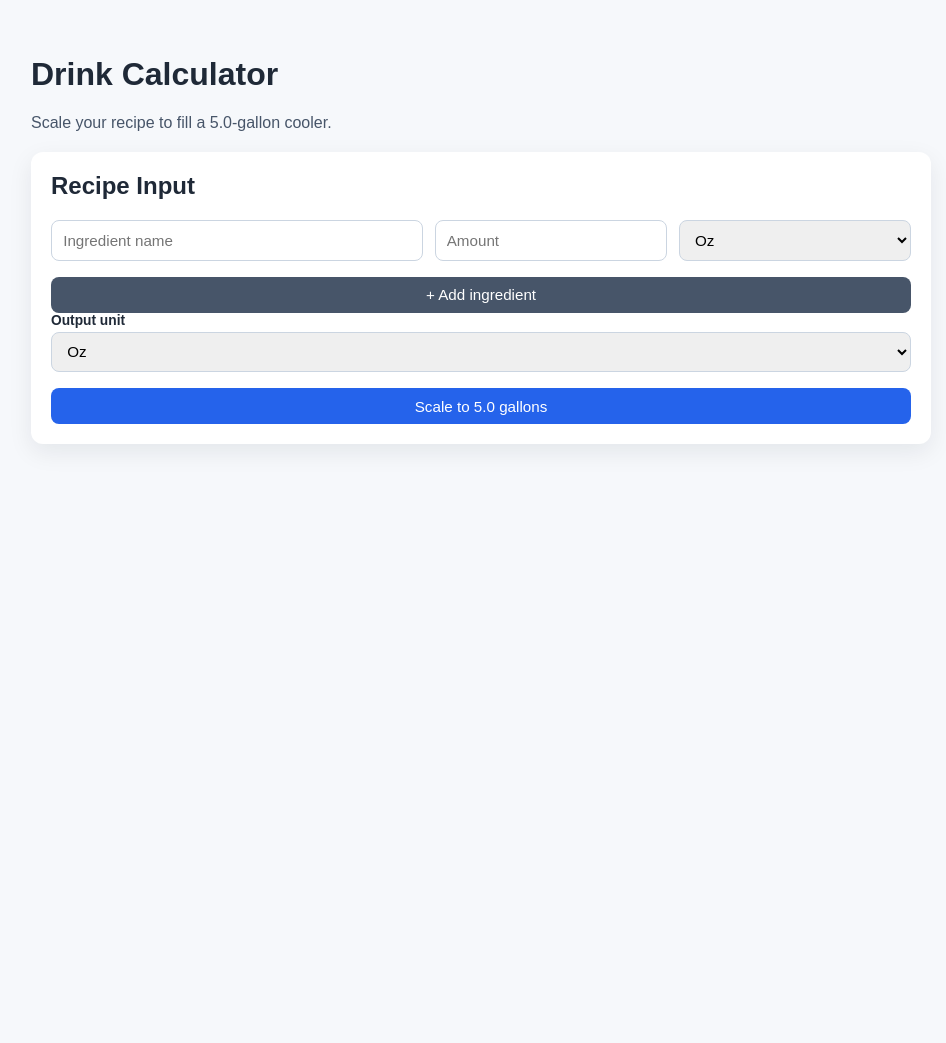
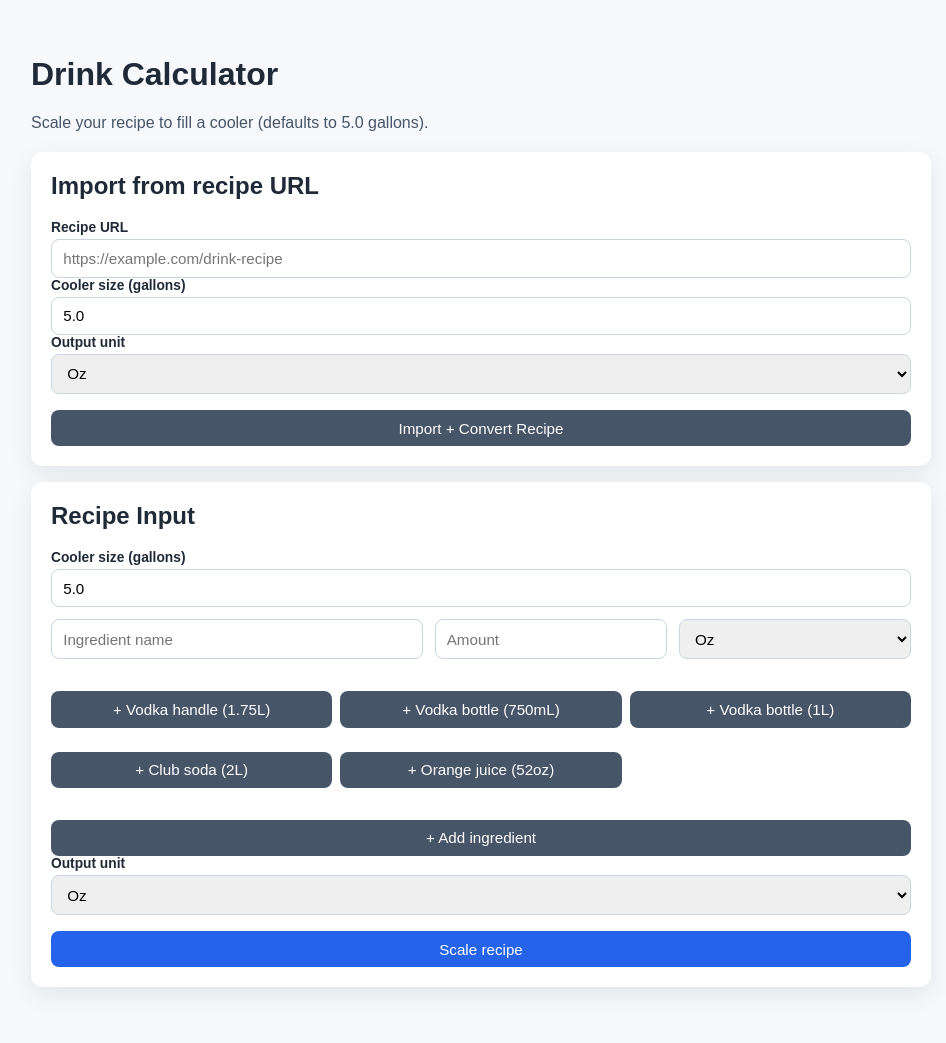
Before and after one commit to robolague/drinkulator, a Flask app: page / in a window 1280 px wide. Shown: the whole page, without its empty margins (159-1105 px from the left). Before the commit the page ends 447 px from the top, so only its background shows below. Run offline with Flask 3, Linux system fonts and the light colour scheme.

Commit message:
Add 5-gallon default, quick sizes, and recipe URL import
Co-authored-by: Rob Olague <robolague@users.noreply.github.com>

```diff
--- a/main.py
+++ b/main.py
@@ -1,13 +1,20 @@
 #! python3
 from __future__ import annotations
 
+import json
+import re
 from typing import Any
+from urllib.error import URLError
+from urllib.parse import urlparse
+from urllib.request import Request, urlopen
 
 from flask import Flask, render_template, request
 
 app = Flask(__name__)
 
-TARGET_COOLER_ML = 18927.1
+DEFAULT_COOLER_GALLONS = 5.0
+TARGET_COOLER_ML = DEFAULT_COOLER_GALLONS * 3785.41
+MAX_IMPORT_BYTES = 1_000_000
 
 UNIT_TO_ML = {
     "ml": 1.0,
@@ -64,17 +71,241 @@ UNIT_LABELS = {
 }
 
 UNIT_ORDER = list(UNIT_TO_ML.keys())
+FRACTION_RE = re.compile(
+    r"^(?P<whole>\d+)\s+(?P<num>\d+)/(?P<den>\d+)$|^(?P<frac_num>\d+)/(?P<frac_den>\d+)$"
+)
+AMOUNT_RE = re.compile(
+    r"^(?P<amount>\d+(?:\.\d+)?|\d+\s+\d+/\d+|\d+/\d+)\s*(?P<rest>.*)$"
+)
+JSON_LD_RE = re.compile(
+    r"<script[^>]*type=[\"']application/ld\+json[\"'][^>]*>(?P<json>.*?)</script>",
+    re.IGNORECASE | re.DOTALL,
+)
+
+COMMON_INGREDIENT_SIZES = [
+    {"name": "Vodka", "amount": 1.75, "unit": "liters", "label": "Vodka handle (1.75L)"},
+    {"name": "Vodka", "amount": 750, "unit": "ml", "label": "Vodka bottle (750mL)"},
+    {"name": "Vodka", "amount": 1, "unit": "liters", "label": "Vodka bottle (1L)"},
+    {"name": "Club Soda", "amount": 2, "unit": "liters", "label": "Club soda (2L)"},
+    {"name": "Orange Juice", "amount": 52, "unit": "oz", "label": "Orange juice (52oz)"},
+]
 
 
 def normalize_unit(raw_unit: str) -> str | None:
     return UNIT_ALIASES.get(raw_unit.strip().lower())
 
 
+def parse_amount(raw_amount: str) -> float | None:
+    cleaned = raw_amount.strip()
+    if not cleaned:
+        return None
+
+    fraction_match = FRACTION_RE.match(cleaned)
+    if fraction_match:
+        if fraction_match.group("whole"):
+            whole = float(fraction_match.group("whole"))
+            numerator = float(fraction_match.group("num"))
+            denominator = float(fraction_match.group("den"))
+            if denominator == 0:
+                return None
+            return whole + (numerator / denominator)
+        numerator = float(fraction_match.group("frac_num"))
+        denominator = float(fraction_match.group("frac_den"))
+        if denominator == 0:
+            return None
+        return numerator / denominator
+
+    try:
+        return float(cleaned)
+    except ValueError:
+        return None
+
+
+def parse_ingredient_line(line: str) -> dict[str, Any] | None:
+    normalized = re.sub(r"\s+", " ", line.strip())
+    if not normalized:
+        return None
+
+    normalized = normalized.replace("—", "-").replace("–", "-")
+    normalized = re.sub(r"(\d)([A-Za-z])", r"\1 \2", normalized)
+
+    named_parts = re.match(r"^(?P<name>[^:-]+?)\s*[:\-]\s*(?P<amount_part>.+)$", normalized)
+    if named_parts:
+        parsed = _parse_amount_unit_name(named_parts.group("amount_part"))
+        if not parsed:
+            return None
+        parsed["name"] = named_parts.group("name").strip()
+        return parsed
+
+    return _parse_amount_unit_name(normalized)
+
+
+def _parse_amount_unit_name(text: str) -> dict[str, Any] | None:
+    amount_match = AMOUNT_RE.match(text.strip())
+    if not amount_match:
+        return None
+
+    amount = parse_amount(amount_match.group("amount"))
+    if amount is None or amount <= 0:
+        return None
+
+    rest = amount_match.group("rest").strip(" ,.")
+    if not rest:
+        return None
+
+    rest_parts = rest.split(maxsplit=1)
+    unit_key = normalize_unit(rest_parts[0].strip(" ,.;:"))
+    if not unit_key:
+        return None
+
+    name = rest_parts[1].strip(" ,.") if len(rest_parts) > 1 else ""
+    if name.lower().startswith("of "):
+        name = name[3:].strip()
+    if not name:
+        return None
+
+    return {"name": name, "amount": amount, "unit": unit_key}
+
+
+def extract_recipe_lines_from_json_ld(page_html: str) -> list[str]:
+    extracted: list[str] = []
+    for match in JSON_LD_RE.finditer(page_html):
+        payload = match.group("json").strip()
+        if not payload:
+            continue
+        try:
+            data = json.loads(payload)
+        except json.JSONDecodeError:
+            continue
+        _collect_recipe_ingredients(data, extracted)
+
+    deduped: list[str] = []
+    for line in extracted:
+        if line not in deduped:
+            deduped.append(line)
+    return deduped
+
+
+def _collect_recipe_ingredients(node: Any, sink: list[str]) -> None:
+    if isinstance(node, dict):
+        ingredients = node.get("recipeIngredient")
+        if isinstance(ingredients, list):
+            for ingredient in ingredients:
+                if isinstance(ingredient, str) and ingredient.strip():
+                    sink.append(ingredient.strip())
+        for value in node.values():
+            _collect_recipe_ingredients(value, sink)
+        return
+    if isinstance(node, list):
+        for item in node:
+            _collect_recipe_ingredients(item, sink)
+
+
+def extract_recipe_lines_from_html(page_html: str) -> list[str]:
+    li_matches = re.findall(r"<li[^>]*>(.*?)</li>", page_html, flags=re.IGNORECASE | re.DOTALL)
+    candidates: list[str] = []
+    for item in li_matches:
+        stripped = re.sub(r"<[^>]+>", " ", item)
+        line = re.sub(r"\s+", " ", stripped).strip()
+        if line:
+            candidates.append(line)
+    return candidates
+
+
+def fetch_recipe_lines_from_url(recipe_url: str) -> list[str]:
+    parsed = urlparse(recipe_url)
+    if parsed.scheme not in {"http", "https"}:
+        msg = "Recipe URL must start with http:// or https://."
+        raise ValueError(msg)
+
+    try:
+        request_obj = Request(
+            recipe_url, headers={"User-Agent": "DrinkCalculator/1.0 (+https://example.local)"}
+        )
+        with urlopen(request_obj, timeout=10) as response:
+            raw_bytes = response.read(MAX_IMPORT_BYTES + 1)
+            if len(raw_bytes) > MAX_IMPORT_BYTES:
+                msg = "Recipe page is too large to import."
+                raise ValueError(msg)
+            content_type = response.headers.get_content_charset() or "utf-8"
+    except (URLError, OSError) as exc:
+        msg = f"Could not fetch recipe URL: {exc}"
+        raise ValueError(msg) from exc
+
+    page_html = raw_bytes.decode(content_type, errors="replace")
+    lines = extract_recipe_lines_from_json_ld(page_html)
+    if lines:
+        return lines
+    return extract_recipe_lines_from_html(page_html)
+
+
+def import_ingredient_rows_from_url(recipe_url: str) -> list[dict[str, Any]]:
+    raw_lines = fetch_recipe_lines_from_url(recipe_url)
+    parsed_rows: list[dict[str, Any]] = []
+    for line in raw_lines:
+        parsed = parse_ingredient_line(line)
+        if not parsed:
+            continue
+        parsed_rows.append(
+            {
+                "name": parsed["name"],
+                "amount": str(parsed["amount"]),
+                "unit": parsed["unit"],
+            }
+        )
+    if not parsed_rows:
+        msg = "Could not find measurable ingredients at that URL."
+        raise ValueError(msg)
+    return parsed_rows
+
+
+def parse_ingredients(
+    rows: list[dict[str, str]],
+) -> tuple[list[dict[str, Any]], list[str]]:
+    errors: list[str] = []
+    parsed_ingredients: list[dict[str, Any]] = []
+    for index, row in enumerate(rows, start=1):
+        name = row["name"]
+        amount_raw = row["amount"]
+        unit_raw = row["unit"]
+
+        if not name.strip() and not amount_raw.strip():
+            continue
+        if not name.strip():
+            errors.append(f"Ingredient {index}: name is required.")
+            continue
+        if not amount_raw.strip():
+            errors.append(f"Ingredient {index}: amount is required.")
+            continue
+
+        unit_key = normalize_unit(unit_raw)
+        if not unit_key:
+            errors.append(f"Ingredient {index}: unit '{unit_raw}' is not valid.")
+            continue
+
+        amount_value = parse_amount(amount_raw)
+        if amount_value is None:
+            errors.append(f"Ingredient {index}: amount must be numeric.")
+            continue
+
+        if amount_value <= 0:
+            errors.append(f"Ingredient {index}: amount must be greater than zero.")
+            continue
+
+        parsed_ingredients.append(
+            {
+                "name": name.strip(),
+                "amount_ml": amount_value * UNIT_TO_ML[unit_key],
+            }
+        )
+    return parsed_ingredients, errors
+
+
 def calculate_scaled_recipe(
-    ingredients: list[dict[str, Any]], output_unit: str
+    ingredients: list[dict[str, Any]], output_unit: str, target_ml: float = TARGET_COOLER_ML
 ) -> list[dict[str, Any]]:
     total_ml = sum(item["amount_ml"] for item in ingredients)
-    multiplier = TARGET_COOLER_ML / total_ml
+    multiplier = target_ml / total_ml
     output_factor = UNIT_TO_ML[output_unit]
 
     results: list[dict[str, Any]] = []
@@ -95,59 +326,48 @@ def index() -> str:
     errors: list[str] = []
     results: list[dict[str, Any]] = []
     output_unit = "oz"
+    recipe_url = ""
+    cooler_gallons_input = str(DEFAULT_COOLER_GALLONS)
     ingredient_rows = [{"name": "", "amount": "", "unit": "oz"}]
 
     if request.method == "POST":
-        names = request.form.getlist("name")
-        amounts = request.form.getlist("amount")
-        units = request.form.getlist("unit")
+        action = request.form.get("action", "scale")
+        recipe_url = request.form.get("recipe_url", "").strip()
+        cooler_gallons_input = request.form.get(
+            "cooler_gallons", str(DEFAULT_COOLER_GALLONS)
+        ).strip()
         output_unit = normalize_unit(request.form.get("output_unit", "oz")) or "oz"
 
-        parsed_ingredients: list[dict[str, Any]] = []
-        ingredient_rows = []
+        cooler_gallons = parse_amount(cooler_gallons_input)
+        if cooler_gallons is None or cooler_gallons <= 0:
+            errors.append("Cooler size must be a number greater than zero.")
+            cooler_gallons = DEFAULT_COOLER_GALLONS
 
-        for index, (name, amount_raw, unit_raw) in enumerate(
-            zip(names, amounts, units), start=1
-        ):
-            ingredient_rows.append(
-                {
-                    "name": name,
-                    "amount": amount_raw,
-                    "unit": normalize_unit(unit_raw or "oz") or "oz",
-                }
-            )
+        if action == "import":
+            if not recipe_url:
+                errors.append("Enter a recipe URL before importing.")
+            else:
+                try:
+                    ingredient_rows = import_ingredient_rows_from_url(recipe_url)
+                except ValueError as exc:
+                    errors.append(str(exc))
+                    ingredient_rows = [{"name": "", "amount": "", "unit": "oz"}]
+        else:
+            names = request.form.getlist("name")
+            amounts = request.form.getlist("amount")
+            units = request.form.getlist("unit")
+            ingredient_rows = []
+            for name, amount_raw, unit_raw in zip(names, amounts, units):
+                ingredient_rows.append(
+                    {
+                        "name": name,
+                        "amount": amount_raw,
+                        "unit": normalize_unit(unit_raw or "oz") or "oz",
+                    }
+                )
 
-            if not name.strip() and not amount_raw.strip():
-                continue
-            if not name.strip():
-                errors.append(f"Ingredient {index}: name is required.")
-                continue
-            if not amount_raw.strip():
-                errors.append(f"Ingredient {index}: amount is required.")
-                continue
-
-            unit_key = normalize_unit(unit_raw)
-            if not unit_key:
-                errors.append(f"Ingredient {index}: unit '{unit_raw}' is not valid.")
-                continue
-
-            try:
-                amount_value = float(amount_raw)
-            except ValueError:
-                errors.append(f"Ingredient {index}: amount must be numeric.")
-                continue
-
-            if amount_value <= 0:
-                errors.append(f"Ingredient {index}: amount must be greater than zero.")
-                continue
-
-            parsed_ingredients.append(
-                {
-                    "name": name.strip(),
-                    "amount_ml": amount_value * UNIT_TO_ML[unit_key],
-                }
-            )
-
+        parsed_ingredients, parsing_errors = parse_ingredients(ingredient_rows)
+        errors.extend(parsing_errors)
         if not parsed_ingredients:
             errors.append("Add at least one valid ingredient.")
 
@@ -156,17 +376,24 @@ def index() -> str:
             errors.append("Total ingredient volume must be greater than zero.")
 
         if not errors:
-            results = calculate_scaled_recipe(parsed_ingredients, output_unit)
+            results = calculate_scaled_recipe(
+                parsed_ingredients,
+                output_unit,
+                target_ml=cooler_gallons * UNIT_TO_ML["gallons"],
+            )
 
     return render_template(
         "index.html",
         errors=errors,
         ingredient_rows=ingredient_rows,
         output_unit=output_unit,
+        recipe_url=recipe_url,
+        cooler_gallons_input=cooler_gallons_input,
         results=results,
         unit_order=UNIT_ORDER,
         unit_labels=UNIT_LABELS,
-        target_gallons=round(TARGET_COOLER_ML / UNIT_TO_ML["gallons"], 1),
+        target_gallons=DEFAULT_COOLER_GALLONS,
+        common_ingredient_sizes=COMMON_INGREDIENT_SIZES,
     )
 
 
--- a/static/styles.css
+++ b/static/styles.css
@@ -21,6 +21,13 @@ body {
     box-shadow: 0 8px 25px rgba(15, 23, 42, 0.08);
     padding: 1.25rem;
     margin-top: 1rem;
+}
+
+.quick-add-grid {
+    display: grid;
+    gap: 0.5rem;
+    grid-template-columns: repeat(auto-fit, minmax(210px, 1fr));
+    margin: 1rem 0;
 }
 
 h1,
--- a/templates/index.html
+++ b/templates/index.html
@@ -9,7 +9,7 @@
 <body>
 <main class="container">
     <h1>Drink Calculator</h1>
-    <p class="subtitle">Scale your recipe to fill a {{ target_gallons }}-gallon cooler.</p>
+    <p class="subtitle">Scale your recipe to fill a cooler (defaults to {{ target_gallons }} gallons).</p>
 
     {% if errors %}
     <section class="card errors">
@@ -23,8 +23,31 @@
     {% endif %}
 
     <section class="card">
+        <h2>Import from recipe URL</h2>
+        <form method="post">
+            <label for="recipe_url">Recipe URL</label>
+            <input id="recipe_url" name="recipe_url" type="url" placeholder="https://example.com/drink-recipe" value="{{ recipe_url }}">
+
+            <label for="cooler_gallons_import">Cooler size (gallons)</label>
+            <input id="cooler_gallons_import" name="cooler_gallons" type="number" step="any" min="0" value="{{ cooler_gallons_input }}" required>
+
+            <label for="output_unit_import">Output unit</label>
+            <select id="output_unit_import" name="output_unit">
+                {% for unit in unit_order %}
+                <option value="{{ unit }}" {% if output_unit == unit %}selected{% endif %}>{{ unit_labels[unit] }}</option>
+                {% endfor %}
+            </select>
+
+            <button class="secondary" type="submit" name="action" value="import">Import + Convert Recipe</button>
+        </form>
+    </section>
+
+    <section class="card">
         <h2>Recipe Input</h2>
         <form method="post">
+            <label for="cooler_gallons">Cooler size (gallons)</label>
+            <input id="cooler_gallons" name="cooler_gallons" type="number" step="any" min="0" value="{{ cooler_gallons_input }}" required>
+
             <div id="ingredients-list">
                 {% for row in ingredient_rows %}
                 <div class="ingredient-row">
@@ -39,6 +62,20 @@
                 {% endfor %}
             </div>
 
+            <div class="quick-add-grid">
+                {% for item in common_ingredient_sizes %}
+                <button
+                    class="secondary quick-add"
+                    type="button"
+                    data-name="{{ item.name }}"
+                    data-amount="{{ item.amount }}"
+                    data-unit="{{ item.unit }}"
+                >
+                    + {{ item.label }}
+                </button>
+                {% endfor %}
+            </div>
+
             <button class="secondary" type="button" id="add-ingredient">+ Add ingredient</button>
 
             <label for="output_unit">Output unit</label>
@@ -48,7 +85,7 @@
                 {% endfor %}
             </select>
 
-            <button class="primary" type="submit">Scale to {{ target_gallons }} gallons</button>
+            <button class="primary" type="submit" name="action" value="scale">Scale recipe</button>
         </form>
     </section>
 
@@ -83,10 +120,39 @@
     const addButton = document.getElementById("add-ingredient");
     const list = document.getElementById("ingredients-list");
     const template = document.getElementById("ingredient-template");
+    const quickAddButtons = document.querySelectorAll(".quick-add");
+
+    function addIngredientRow(row = {}) {
+        const fragment = template.content.cloneNode(true);
+        const nameInput = fragment.querySelector('input[name="name"]');
+        const amountInput = fragment.querySelector('input[name="amount"]');
+        const unitInput = fragment.querySelector('select[name="unit"]');
+
+        if (nameInput) {
+            nameInput.value = row.name || "";
+        }
+        if (amountInput) {
+            amountInput.value = row.amount || "";
+        }
+        if (unitInput && row.unit) {
+            unitInput.value = row.unit;
+        }
+
+        list.appendChild(fragment);
+    }
 
     addButton.addEventListener("click", () => {
-        const fragment = template.content.cloneNode(true);
-        list.appendChild(fragment);
+        addIngredientRow();
+    });
+
+    quickAddButtons.forEach((button) => {
+        button.addEventListener("click", () => {
+            addIngredientRow({
+                name: button.dataset.name || "",
+                amount: button.dataset.amount || "",
+                unit: button.dataset.unit || "oz",
+            });
+        });
     });
 </script>
 </body>
```
Also changed, not shown: tests/test_main.py (+84 -0 lines).
